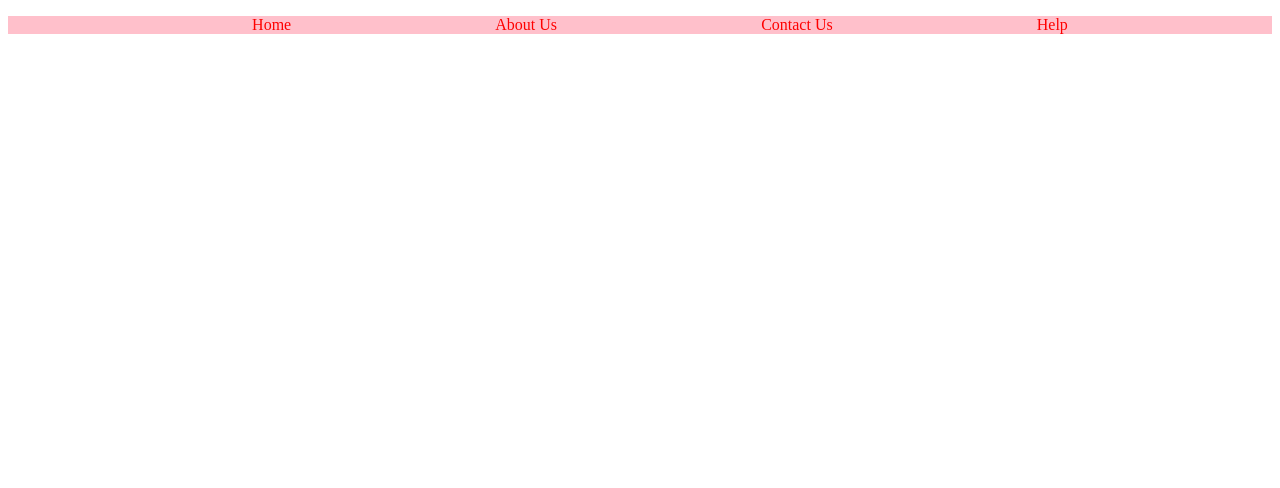
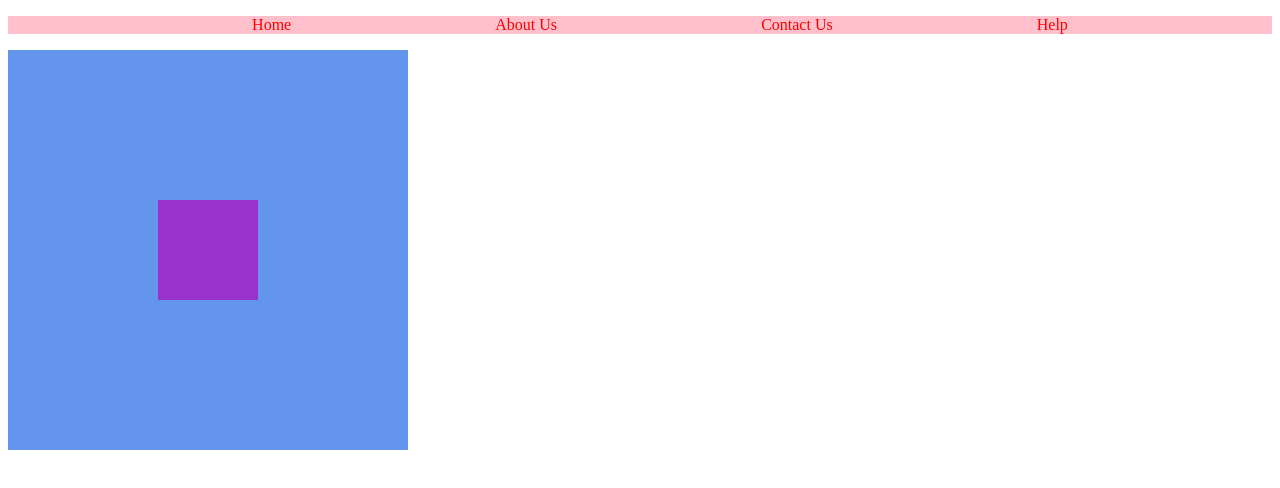
Before and after one commit to vinayakhegde1/CSS, a plain HTML site: page index4.html in a window 1280 px wide. Drawn offline with Linux system fonts and the light colour scheme.

Commit message:
Flexbox Practice Set 6

```diff
--- a/index4.html
+++ b/index4.html
@@ -7,13 +7,15 @@
     <link rel="stylesheet" href="style4.css">
 </head>
 <body>
-    <div class="navbar">
         <ul>
     <li><a href="#">Home</a></li>
     <li><a href="#">About Us</a></li>
     <li><a href="#">Contact Us</a></li>
     <li><a href="#">Help</a></li>
 </ul>
+    <div class="outer">
+        <div class="inner">
+        </div>
     </div>
 
 </body>
--- a/style4.css
+++ b/style4.css
@@ -71,3 +71,17 @@ li{
     list-style-type: none;
     /* background-color: aqua; */
 }
+.outer{
+    height: 400px;
+    width: 400px;
+    background-color: cornflowerblue;
+    display: flex;
+    justify-content: center;
+    align-items: center;
+}
+.inner{
+    height: 100px;
+    width: 100px;
+    background-color: darkorchid;
+    align-self: center;
+}
```
